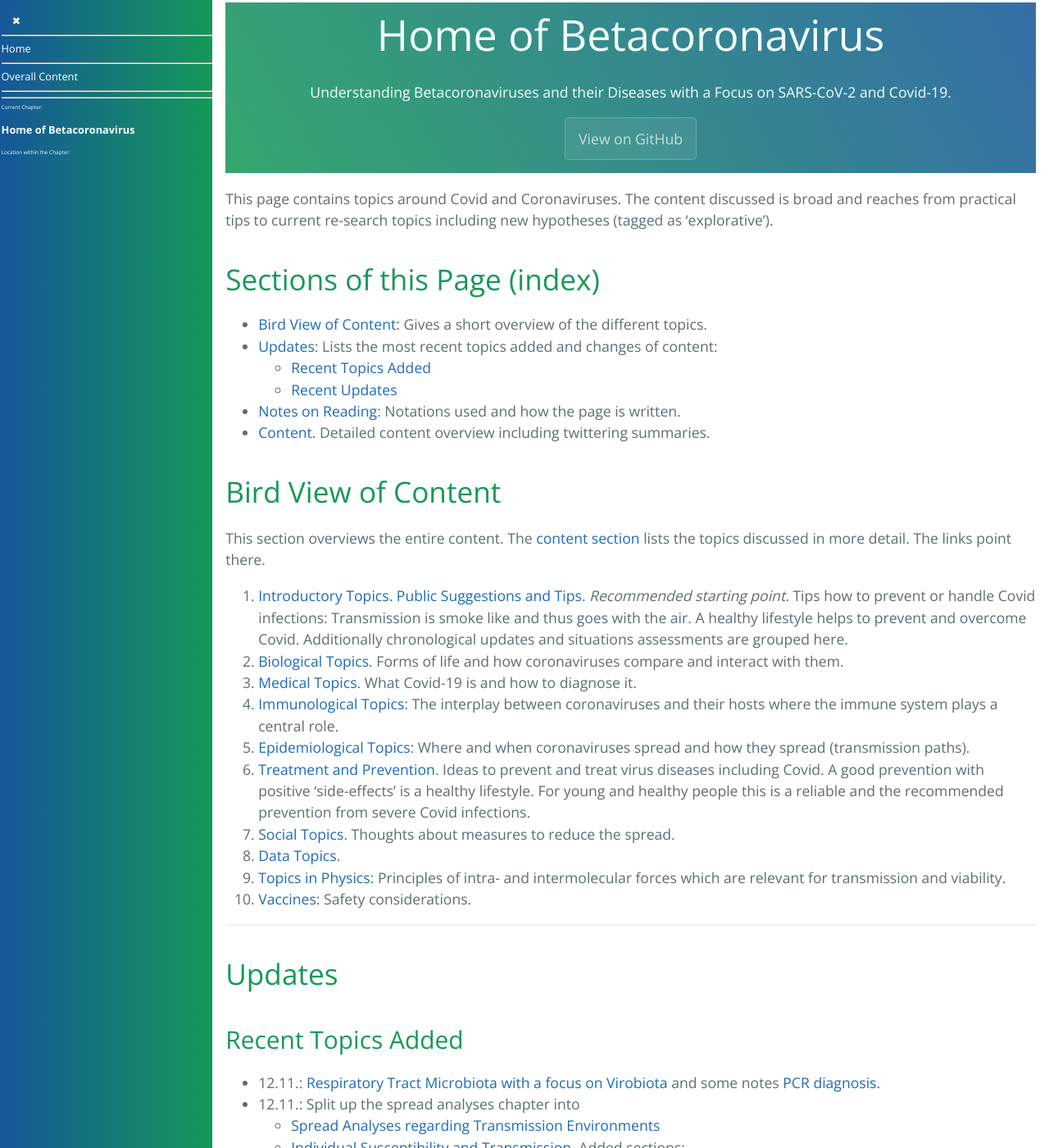
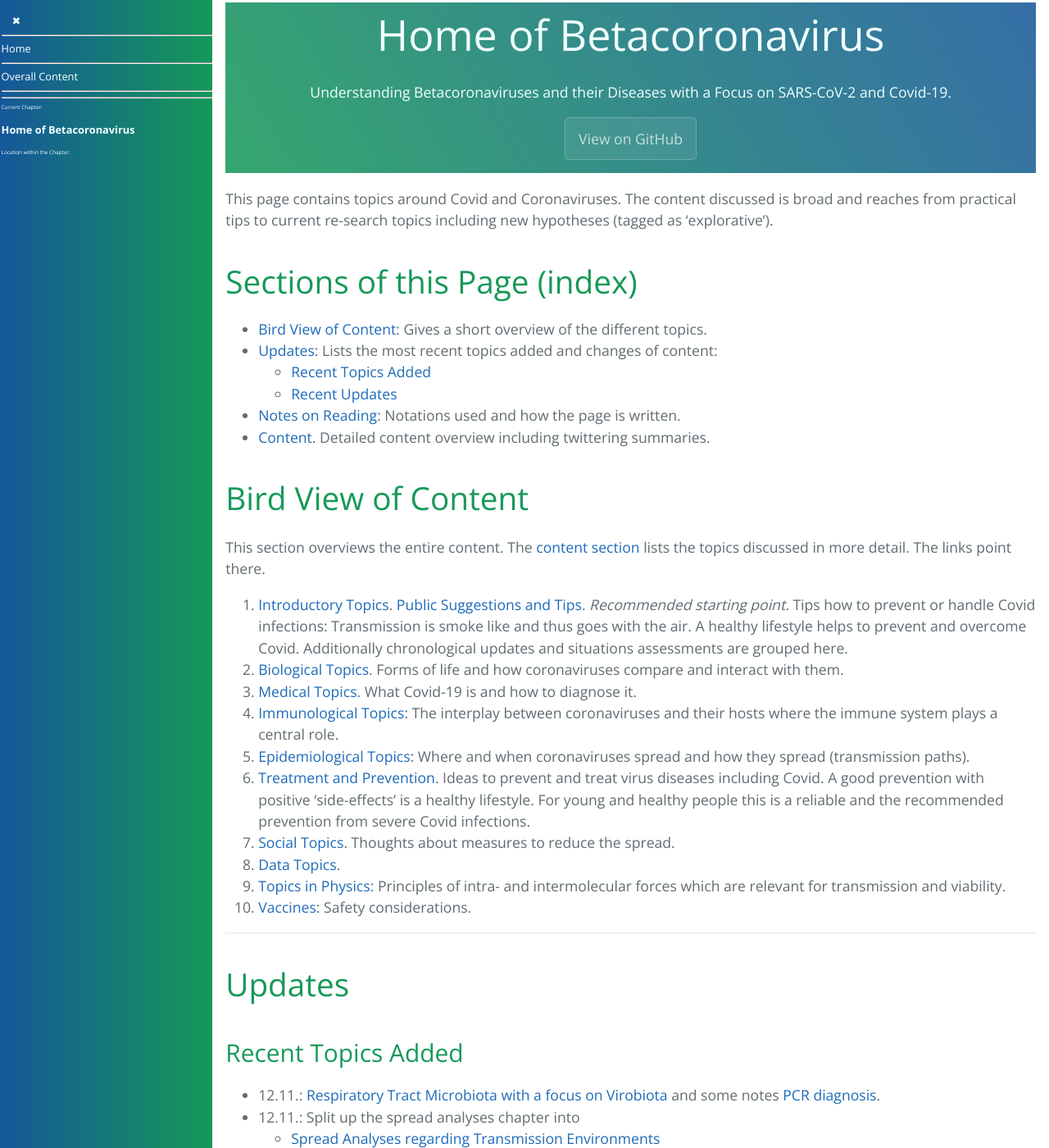
Before and after one commit to forestgrape/coronavirus, a Jekyll site: the page built from index.md, in a window 1280 px wide and 1400 px high. Shown: the whole window at 82% size. Built offline with Jekyll 4.4.1, drawn with Linux system fonts in a browser that asks for light colours; our own code applies the rules of GitHub Pages for plain Markdown files.

Commit message:
h2 bigger

```diff
--- a/styles/styles.css
+++ b/styles/styles.css
@@ -29,8 +29,7 @@ nav {
     background-image: linear-gradient(90deg, #155799, #159957);
 }
 
-
-h2 {font-size: 2em;}
+h2 {font-size: 2.2em;}
 h3 {font-size: 1.7em;}
 h4 {font-size: 1.4em;}
 h5 {font-size: 1.2em;}
```
